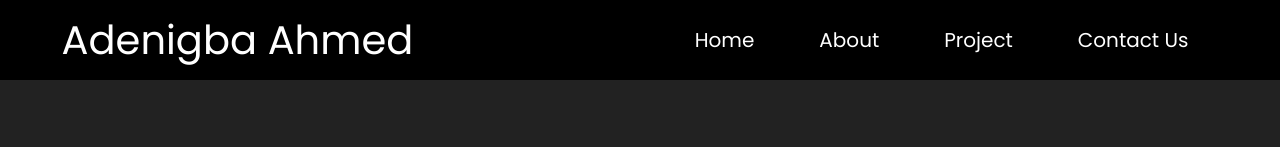
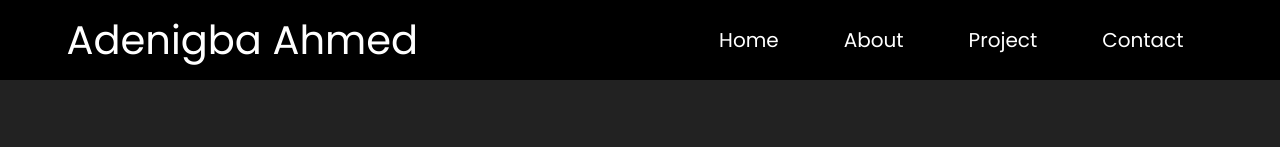
Before and after one commit to alaguton-pako/reBranded, a plain HTML site: page about.html in a window 1280 px wide. Shown: the top 147 px of the page. Drawn offline with Linux system fonts and the light colour scheme.

Commit message:
added a download link and fixed the about contact me page link

```diff
--- a/about.html
+++ b/about.html
@@ -22,7 +22,7 @@
         <li><a class="active navlink" href="index.html">Home</a></li>
         <li><a href="/about.html" class="navlink">About</a></li>
         <li><a href="/project.html" class="navlink">Project</a></li>
-        <li><a href="#" class="navlink">Contact Us</a></li>
+        <li><a href="/contact.html" class="navlink">Contact</a></li>
       </ul>
     </nav>
 
```
Also changed, not shown: index.html (+1 -0 lines), 1 other file.
